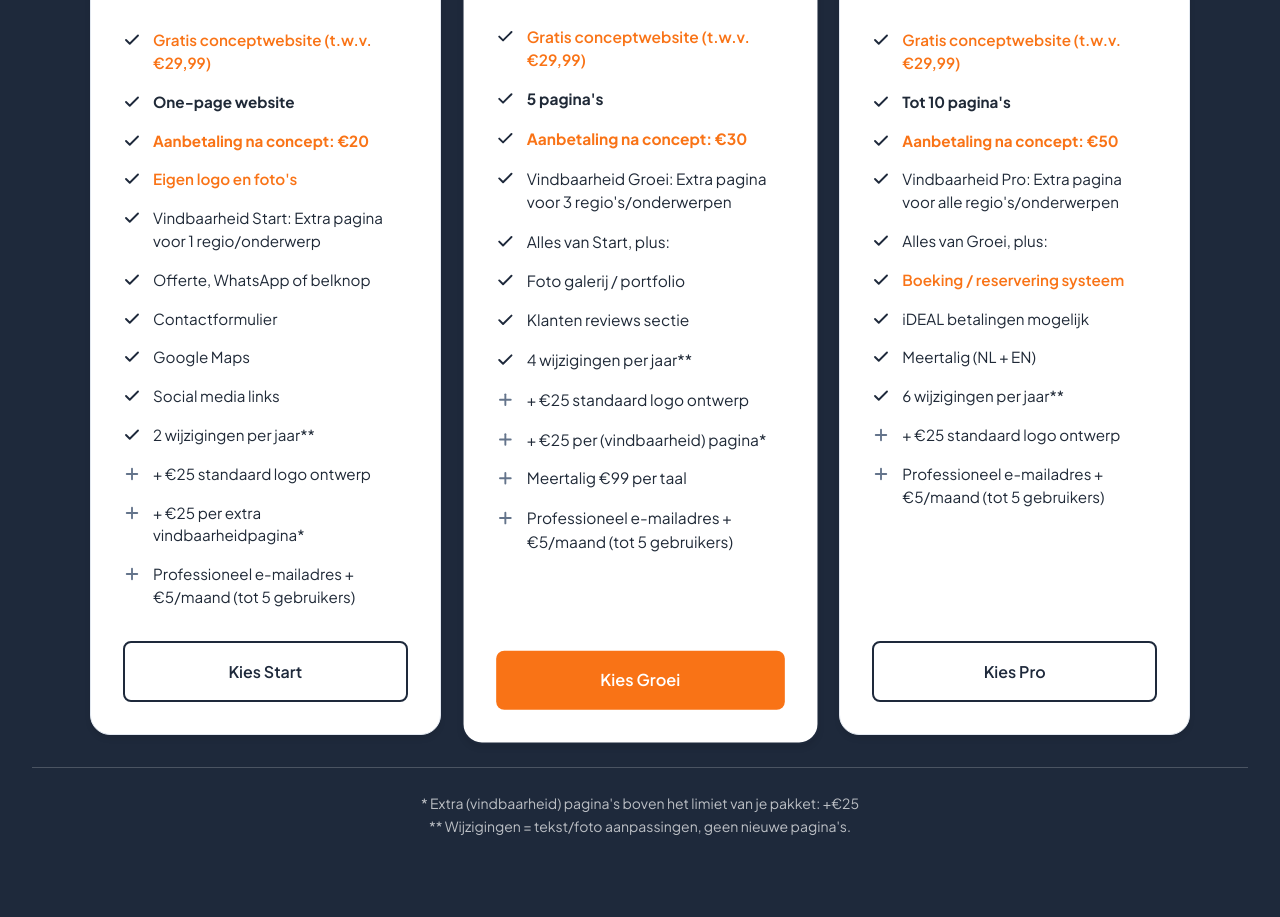
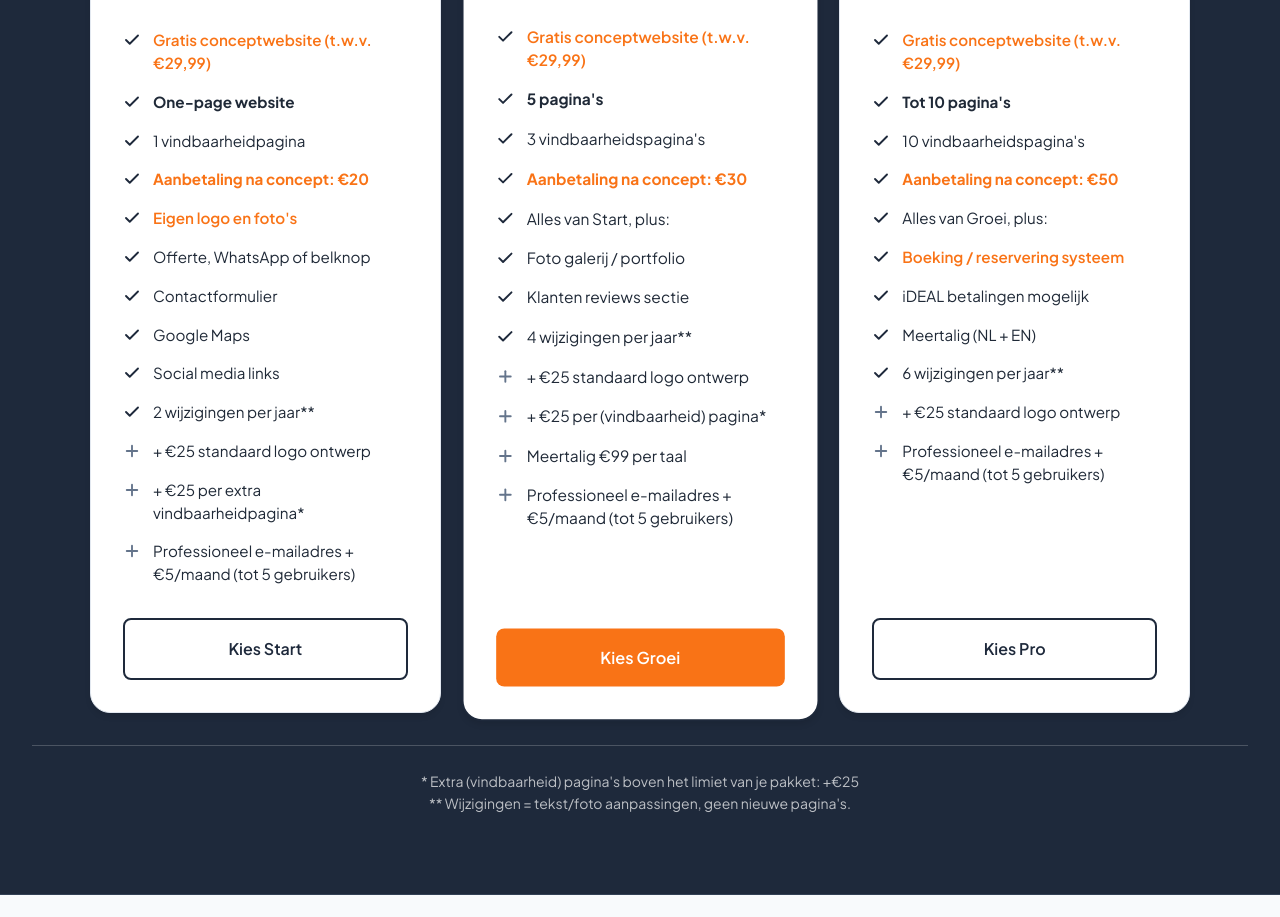
Before and after one commit to alexvanderklauw/powerlink-web, a website: page Powerfloat website/index.html in a window 1280 px wide. Shown: the part 1632-2549 px from the top of the page. Drawn offline with Linux system fonts and the light colour scheme.

Commit message:
Simplify vindbaarheid: numbered pages per tier, update business model

```diff
--- a/Powerfloat website/index.html
+++ b/Powerfloat website/index.html
@@ -1435,9 +1435,9 @@
                 <ul class="features">
                     <li class="extra">Gratis conceptwebsite (t.w.v. €29,99)</li>
                     <li><strong>One-page website</strong></li>
+                    <li>1 vindbaarheidpagina</li>
                     <li class="extra"><strong>Aanbetaling na concept: €20</strong></li>
                     <li class="extra">Eigen logo en foto's</li>
-                    <li>Vindbaarheid Start: Extra pagina voor 1 regio/onderwerp</li>
                     <li>Offerte, WhatsApp of belknop</li>
                     <li>Contactformulier</li>
                     <li>Google Maps</li>
@@ -1462,8 +1462,8 @@
                 <ul class="features">
                     <li class="extra">Gratis conceptwebsite (t.w.v. €29,99)</li>
                     <li><strong>5 pagina's</strong></li>
+                    <li>3 vindbaarheidspagina's</li>
                     <li class="extra"><strong>Aanbetaling na concept: €30</strong></li>
-                    <li>Vindbaarheid Groei: Extra pagina voor 3 regio's/onderwerpen</li>
                     <li>Alles van Start, plus:</li>
                     <li>Foto galerij / portfolio</li>
                     <li>Klanten reviews sectie</li>
@@ -1487,8 +1487,8 @@
                 <ul class="features">
                     <li class="extra">Gratis conceptwebsite (t.w.v. €29,99)</li>
                     <li><strong>Tot 10 pagina's</strong></li>
+                    <li>10 vindbaarheidspagina's</li>
                     <li class="extra"><strong>Aanbetaling na concept: €50</strong></li>
-                    <li>Vindbaarheid Pro: Extra pagina voor alle regio's/onderwerpen</li>
                     <li>Alles van Groei, plus:</li>
                     <li class="extra">Boeking / reservering systeem</li>
                     <li>iDEAL betalingen mogelijk</li>
```
Also changed, not shown: business/business-model.md (+4 -4 lines).
